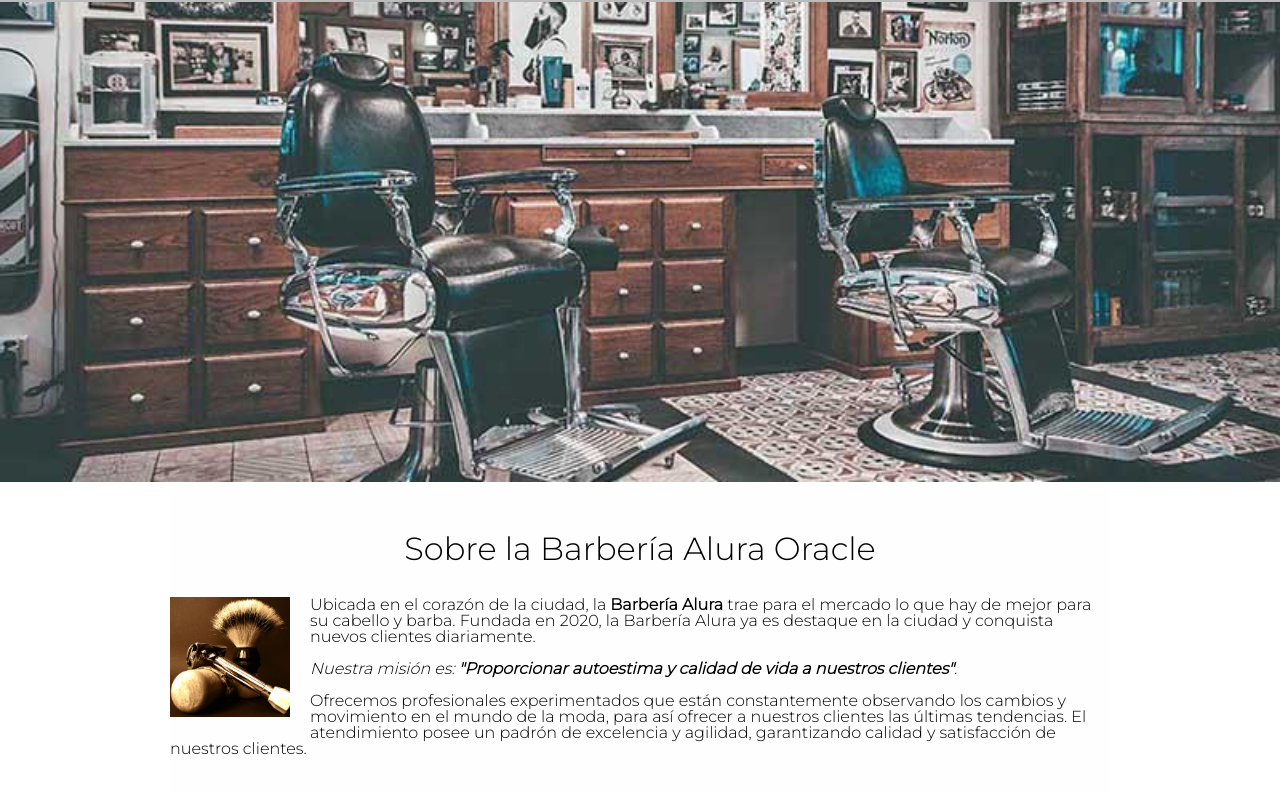
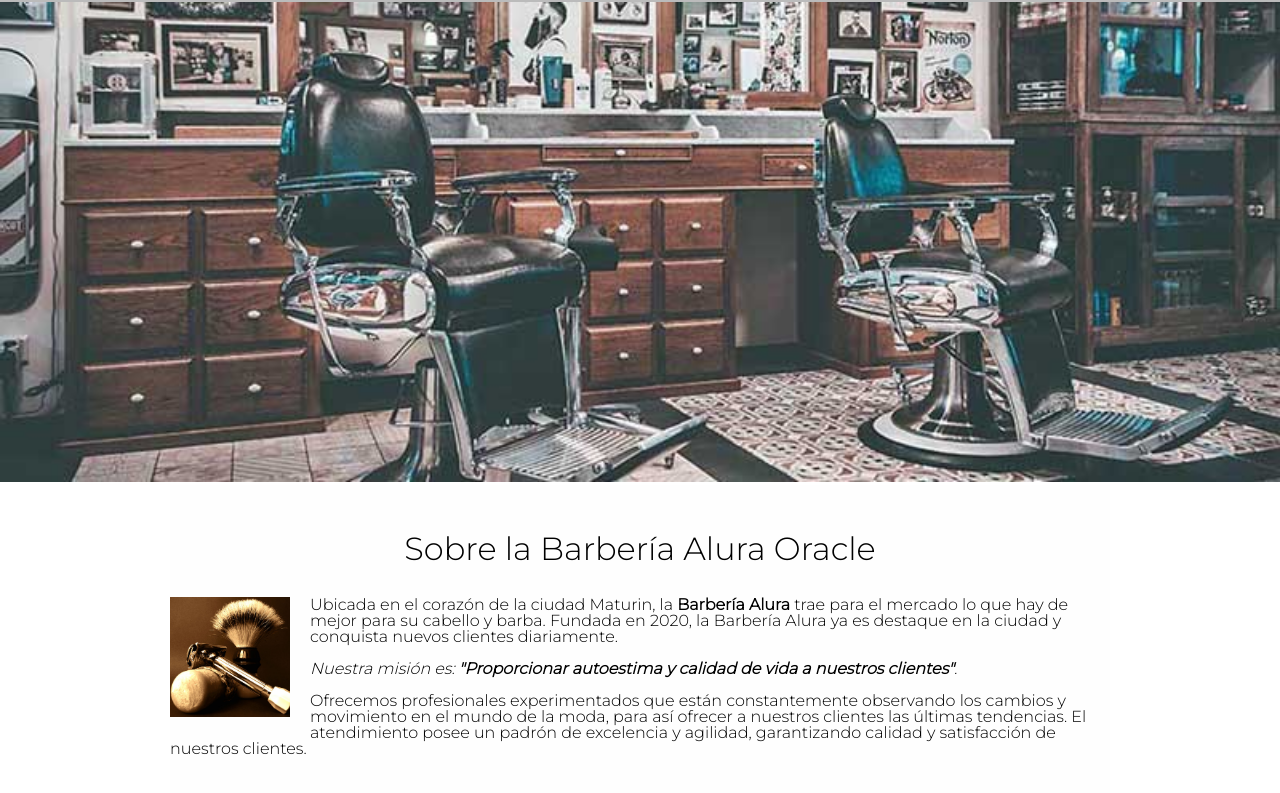
Before and after one commit to JesusCardozoPro/alura-git, a plain HTML site: page index.html in a window 1280 px wide. Shown: the part 291-1084 px from the top of the page. Drawn offline with Linux system fonts and the light colour scheme.

Commit message:
agragado la ciudad de la barberia

```diff
--- a/index.html
+++ b/index.html
@@ -34,7 +34,7 @@
 
                 <img class="utensilios"  src="imagenes/utensilios.jpg" alt="Utensilios de un barbero.">
 
-                <p>Ubicada en el corazón de la ciudad, la <strong>Barbería Alura</strong> trae para el mercado lo que hay de mejor para su cabello y barba. Fundada en 2020, la Barbería Alura ya es destaque en la ciudad y conquista nuevos clientes diariamente.</p>
+                <p>Ubicada en el corazón de la ciudad Maturin, la <strong>Barbería Alura</strong> trae para el mercado lo que hay de mejor para su cabello y barba. Fundada en 2020, la Barbería Alura ya es destaque en la ciudad y conquista nuevos clientes diariamente.</p>
 
                 <p id="mision"><em>Nuestra misión es: <strong>"Proporcionar autoestima y calidad de vida a nuestros clientes"</strong>.</em></p>
 
```
